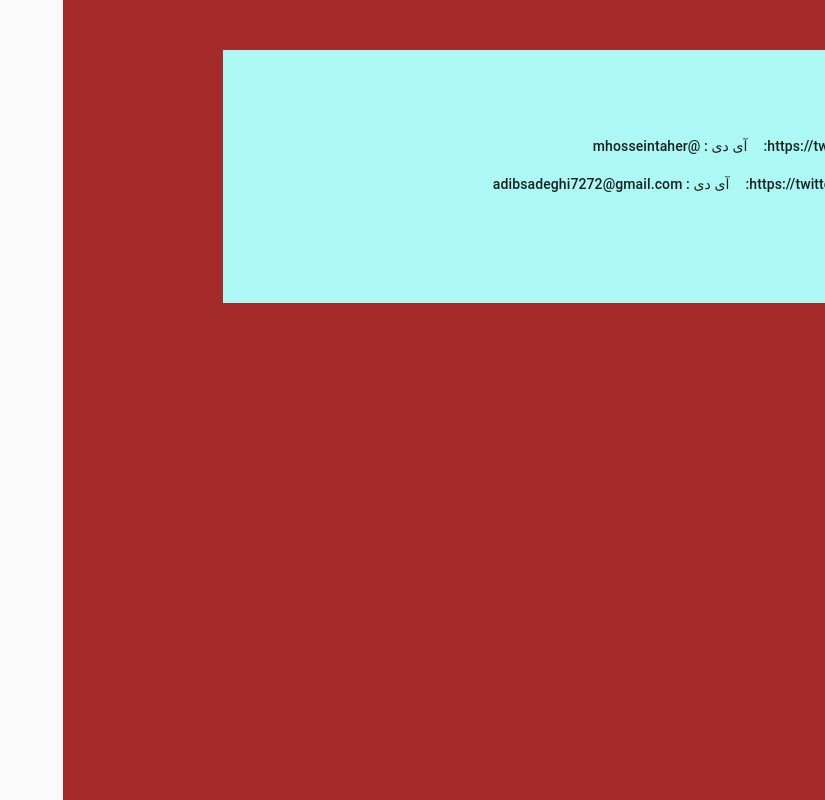
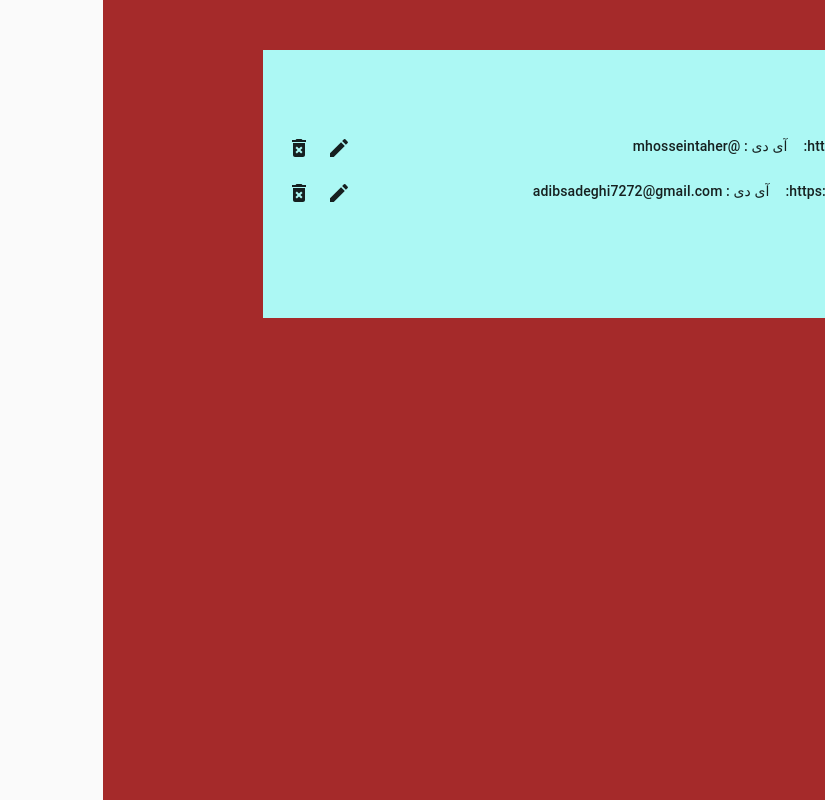
Before and after one commit to adibsadeghi1993/social-react-typescript, a React (Create React App) app: page / in a window 1280 px wide. Shown: the whole page, without its empty margins (455-1280 px from the left). Built offline with nearby package versions, Linux system fonts and the light colour scheme; data requests are answered from the project's data file; what jss-rtl would draw is missing.

Commit message:
edit and delete icone was added

```diff
--- a/src/components/UserLinks.tsx
+++ b/src/components/UserLinks.tsx
@@ -3,6 +3,8 @@ import React, { useEffect } from "react";
 import { useDispatch } from "react-redux";
 import { useSelector } from "../hooks/useTypesSelector";
 import { getUserContacts } from "../redux/actions/actions";
+import DeleteForeverIcon from '@mui/icons-material/DeleteForever';
+import EditIcon from '@mui/icons-material/Edit';
 
 
 interface Props {}
@@ -19,10 +21,17 @@ console.log(state)
   return <div>
       {state.socials && <div>
           { state.socials.map((item)=>{
-               return <Box sx={{display:"flex",mt:2}} key={item.id}>
+               return <Box sx={{display:"flex",mt:2, justifyContent: 'space-between'}} key={item.id}>
+                   <Box sx={{display:"flex"}}>
                    <Typography variant="subtitle2">راه ارتباطی : {item.social_type}</Typography>
                    <Typography mr={2} variant="subtitle2"> لینک : {item.social_link}:</Typography>
                    <Typography mr={2}  variant="subtitle2">آی دی : {item.social_id}</Typography>
+                   </Box>
+                   <Box>
+                   <Box component="span"><EditIcon/></Box>
+                       <Box component="span" sx={{mr:2}}><DeleteForeverIcon/></Box>
+
+                   </Box>
                </Box >
            })}
 
```
